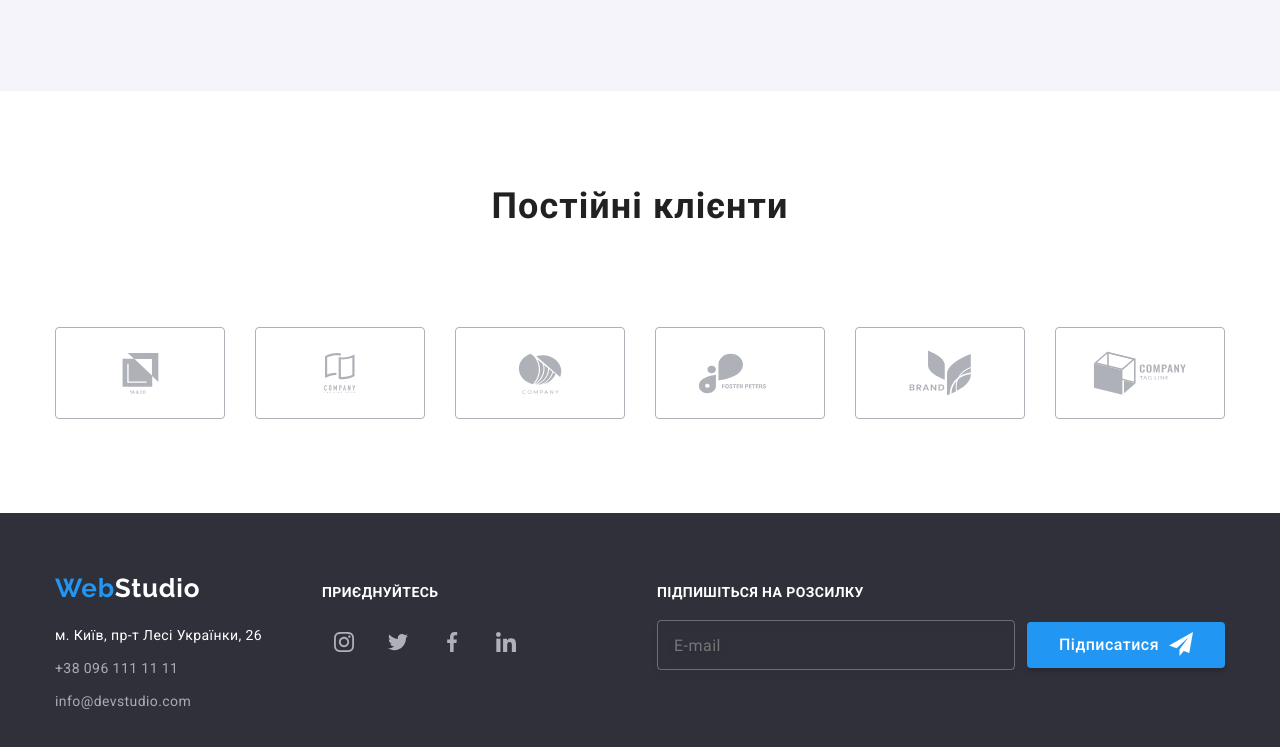
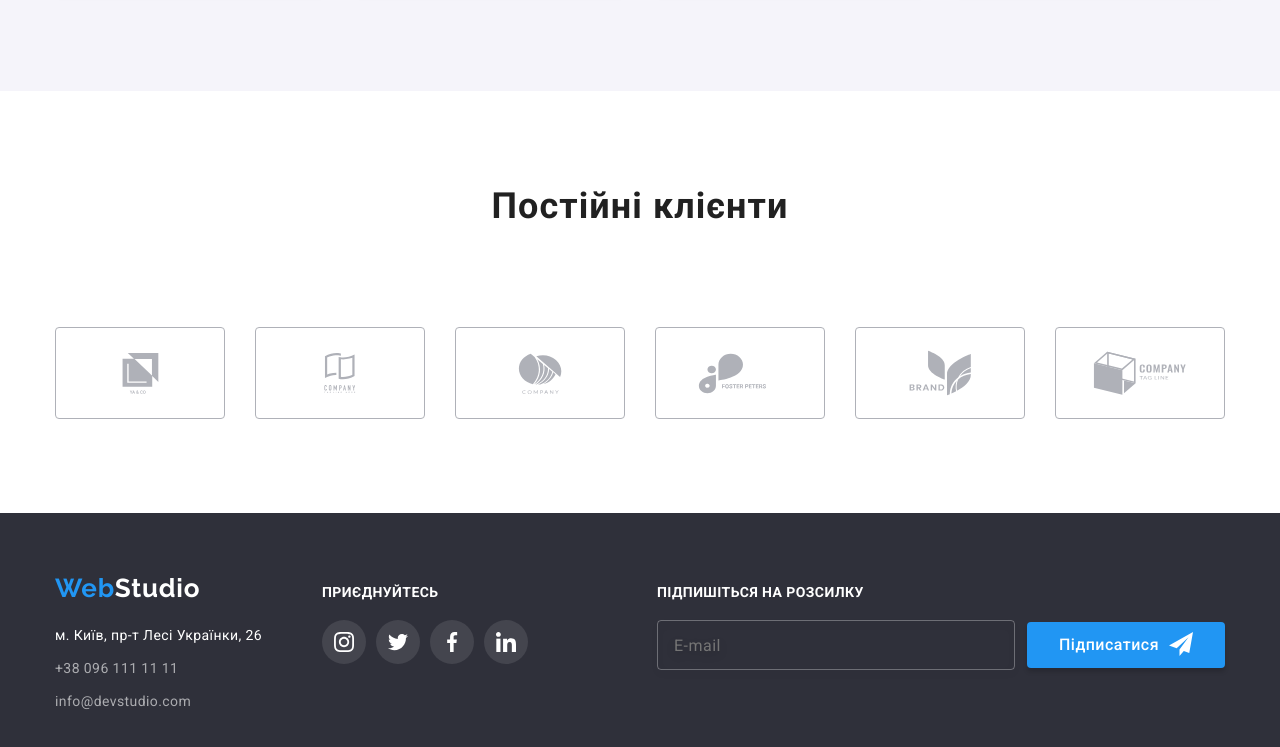
Before and after one commit to artemivanichenko/goit-markup-hw-06, a plain HTML site: page index.html in a window 1280 px wide. Shown: the part 2333-3080 px from the top of the page. Drawn offline with nearby package versions, Linux system fonts and the light colour scheme.

Commit message:
update dz6

```diff
--- a/css/styles.css
+++ b/css/styles.css
@@ -685,6 +685,11 @@ ul {
 .footer__socials--indent {
   margin-top: 20px;
 }
+.footer__socials--styles {
+  background-color: var(--socials-bg);
+  border-radius: 50%;
+  fill: var(--primary-white-color);
+}
 
 .subscription__footer {
   margin-left: 105px;
--- a/index.html
+++ b/index.html
@@ -390,28 +390,28 @@
           <p class="footer__title">Приєднуйтесь</p>
           <ul class="socials footer__socials--indent">
             <li class="socials__list">
-              <a href="" class="socials__link">
+              <a href="" class="footer__socials--styles socials__link">
                 <svg width="20" height="20">
                   <use href="./images/symbol-defs.svg#icon-instagram"></use>
                 </svg>
               </a>
             </li>
             <li class="socials__list">
-              <a href="" class="socials__link">
+              <a href="" class="footer__socials--styles socials__link">
                 <svg width="20" height="20">
                   <use href="./images/symbol-defs.svg#icon-twitter"></use>
                 </svg>
               </a>
             </li>
             <li class="socials__list">
-              <a href="" class="socials__link">
+              <a href="" class="footer__socials--styles socials__link">
                 <svg width="20" height="20">
                   <use href="./images/symbol-defs.svg#icon-facebook"></use>
                 </svg>
               </a>
             </li>
             <li class="socials__list">
-              <a href="" class="socials__link">
+              <a href="" class="footer__socials--styles socials__link">
                 <svg width="20" height="20">
                   <use href="./images/symbol-defs.svg#icon-linkedin"></use>
                 </svg>
```
Also changed, not shown: portfolio.html (+4 -4 lines).
